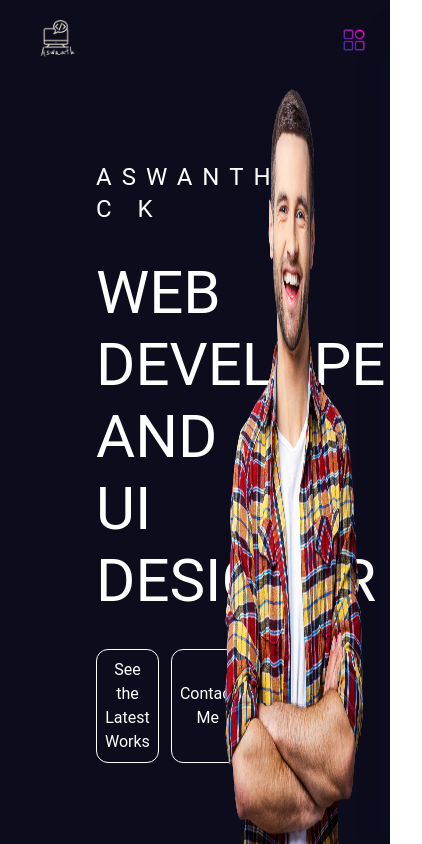
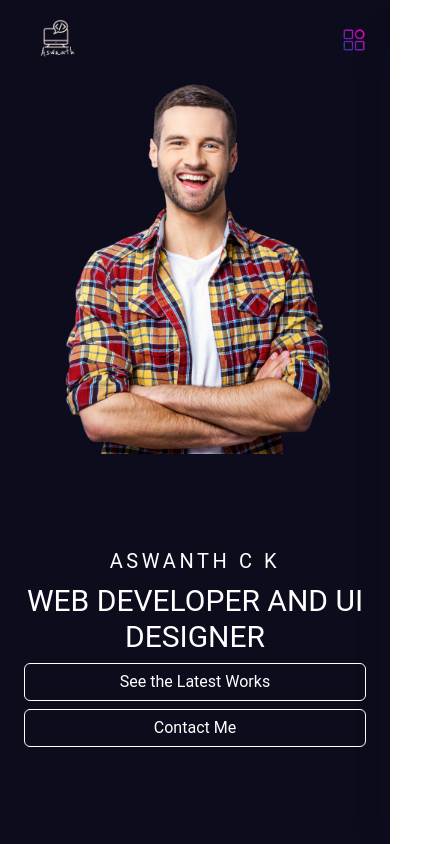
Before and after one commit to aswanthnarayan/Portfolio, a React (Vite) app: page / in a window 390 px wide. Shown: the whole page, 422 px wide, since content can reach past the window. Built offline with nearby package versions, Linux system fonts and the light colour scheme.

Commit message:
completed homepage with responsive

```diff
--- a/src/components/Hero.jsx
+++ b/src/components/Hero.jsx
@@ -1,19 +1,49 @@
+
+import { motion } from "framer-motion";
 
 const Hero = () => {
+  const textVariants = {
+    initial: {
+      x: -500,
+      opacity: 0,
+    },
+    animate: {
+      x: 0,
+      opacity: 1,
+      transition: {
+        duration: 1,
+        staggerChildren: 0.1,
+      },
+    },
+    scrollButton: {
+      opacity: 0,
+      y: 10,
+      transition: {
+        duration: 2,
+        repeat: Infinity,
+      },
+    },
+  };
+
     return (
-      <div className='h-full flex'>
-        <div className='w-1/2 flex flex-col justify-center gap-8 pl-24'>
-          <h2 className='text-2xl uppercase tracking-[.625rem] self-start'>aswanth c k</h2>
-          <h1 className='text-6xl uppercase leading-[1.2]'>Web developer and UI designer</h1>
-          <div className='flex gap-3'>
-            <button className='border border-white p-2 rounded-xl'>See the Latest Works</button>
-            <button className='border border-white p-2 rounded-xl'>Contact Me</button>
-          </div>
-        </div>
-        <div className='w-1/2'>
-          <img className="h-full overflow-hidden" src="/hero.png" alt="" />
+        <div className='relative  flex flex-col gap-3 h-full pb-4 md:flex-row md:pb-0'>
+        <motion.div variants={textVariants}
+          initial="initial"
+          animate="animate" className=' h-1/2 order-last flex flex-col items-center justify-center gap-2 md:h-full md:order-first md:w-1/2 md:gap-8 md:pl-24 md:items-start '>
+          <motion.h2  variants={textVariants} className='text-xl uppercase tracking-[.225rem] md:text-2xl md:tracking-[.625rem] '>aswanth c k</motion.h2>
+          <motion.h1  variants={textVariants} className='text-3xl px-6 uppercase text-center lg:text-6xl md:text-left lg:leading-[1.2] md:px-0'>Web developer and UI designer</motion.h1>
+          <motion.div variants={textVariants} className='w-full flex flex-col gap-2 px-6 md:px-0 md:flex-row'>
+            <motion.button variants={textVariants} className='border border-white p-1.5 rounded-md'>See the Latest Works</motion.button>
+            <motion.button variants={textVariants} className='border border-white p-1.5 rounded-md'>Contact Me</motion.button>
+          </motion.div>
+
+          <motion.img  variants={textVariants} animate="scrollButton" src="/scroll.png" className=" hidden w-12 md:flex " alt="" />
+        </motion.div>
+        <div className=' h-1/2 flex justify-center md:h-full md:w-1/2'>
+          <img className="object-cover" src="/hero.png" alt="" />
         </div>
       </div>
+
     )
   }
 
--- a/src/components/Navbar.jsx
+++ b/src/components/Navbar.jsx
@@ -1,9 +1,4 @@
-import React from "react";
-import logo from "/logo.png";
-import github from "/github.png";
-import linkedin from "/linkedin.png";
-import instagram from "/instagram.png";
-import facebook from "/facebook.png";
+import React from "react"; ;
 import {MobileDrawer} from "../components/MobileDrawer"
 import { motion } from "framer-motion";
 
@@ -16,7 +11,7 @@ const Navbar = () => {
       animate={{ opacity: 1, scale: 1 }}
       transition={{ duration: 1.5 }}
       className="flex items-center">
-        <img className="h-16 lg:h-24" src={logo} alt="logo" />
+        <img className="h-16 lg:h-24" src="/logo.png" alt="logo" />
       </motion.div>
       <motion.div
       initial={{ opacity: 0, scale: 0.2 }}
@@ -34,10 +29,10 @@ const Navbar = () => {
       animate={{ opacity: 1, scale: 1 }}
       transition={{ duration: 1.5 }}
       className="hidden md:flex md:gap-6 lg:gap-8">
-        <img className="w-4 invert" src={github} alt="logo" />
-        <img className="w-4 invert" src={linkedin} alt="logo" />
-        <img className="w-4 invert" src={instagram} alt="logo" />
-        <img className="w-4 invert" src={facebook} alt="logo" />
+        <img className="w-4 invert" src='./github.png' alt="logo" />
+        <img className="w-4 invert" src='./linkedin.png' alt="logo" />
+        <img className="w-4 invert" src='./instagram.png' alt="logo" />
+        <img className="w-4 invert" src='./facebook.png' alt="logo" />
       </motion.div>
       <div className="md:hidden">
         {/* <img className="h-6" src={menu} alt="logo" /> */}
--- a/src/components/ParticleBg.jsx
+++ b/src/components/ParticleBg.jsx
@@ -61,8 +61,8 @@ const ParticleBg = () => {
                           "detectsOn": "window",
                           "events": {
                             "onClick": {
-                              "enable": false,
-                              "mode": []
+                              "enable": true,
+                              "mode": "push"
                             },
                             "onDiv": {
                               "selectors": [],
@@ -72,17 +72,9 @@ const ParticleBg = () => {
                             },
                             "onHover": {
                               "enable": false,
-                              "mode": [],
-                              "parallax": {
-                                "enable": false,
-                                "force": 2,
-                                "smooth": 10
-                              }
-                            },
-                            "resize": {
-                              "delay": 0.5,
-                              "enable": true
-                            }
+                              "mode": "repulse"
+                          },
+                          "resize": true
                           },
                           "modes": {
                             "trail": {
@@ -576,7 +568,7 @@ const ParticleBg = () => {
                                 "default": "none",
                                 "right": "destroy"
                               },
-                              "straight": true
+                              "straight": false
                             },
                             "zIndex": {
                               "value": -999
@@ -588,7 +580,7 @@ const ParticleBg = () => {
                               },
                               "animation": {
                                 "enable": true,
-                                "speed": 100,
+                                "speed": 50,
                                 "sync": true
                               }
                             }
--- a/src/pages/HomePage.jsx
+++ b/src/pages/HomePage.jsx
@@ -4,7 +4,6 @@ import Hero from '../components/Hero'
 const HomePage = () => {
   return (
     <div className=' h-[calc(100vh-80px)]'>
-
       <Hero/>
     </div>
   )
```
Also changed, not shown: public/scroll.png.
